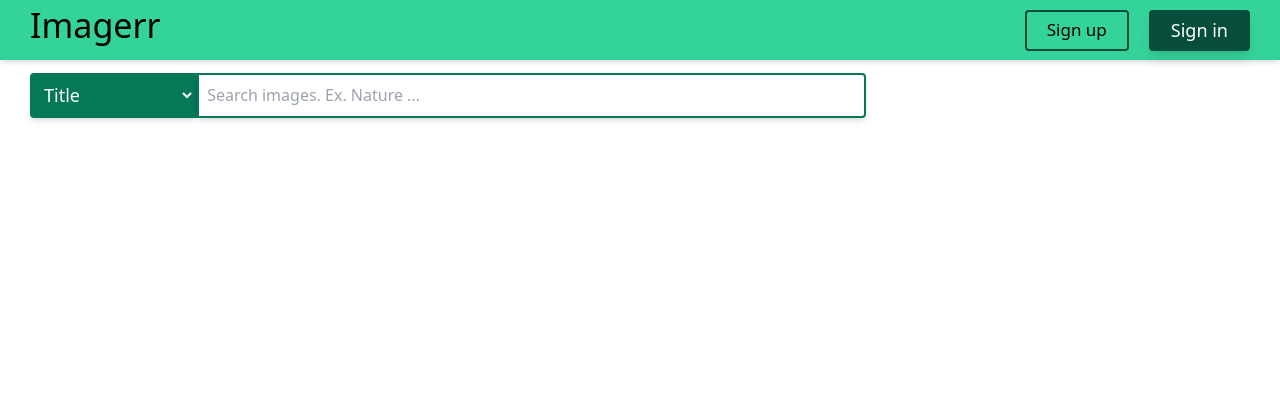
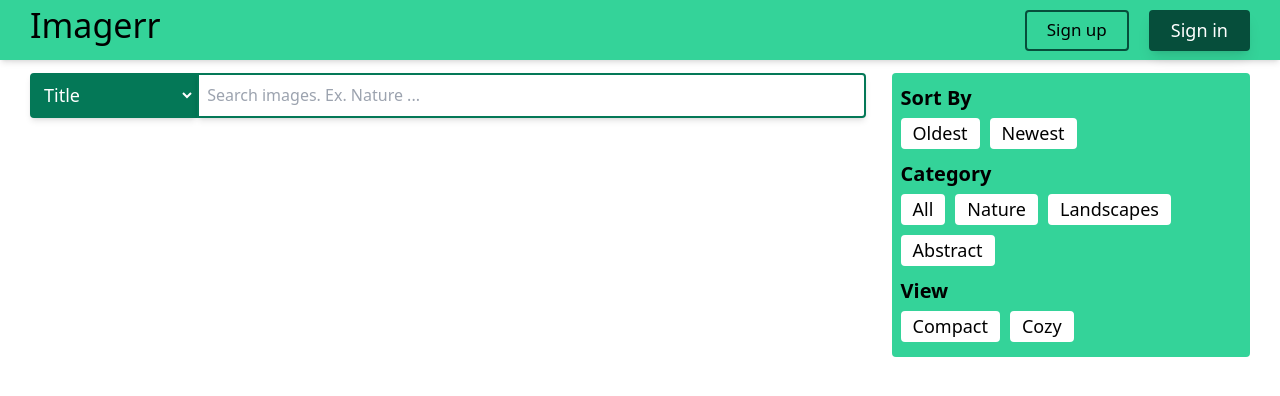
Before and after one commit to Swayangdipta/Imagerr-Frontend, a React (Create React App) app: page / in a window 1280 px wide. Shown: the top 396 px of the page. Built offline with nearby package versions, Linux system fonts and the light colour scheme.

Commit message:
Designed Filters UI

```diff
--- a/src/components/Home/Home.jsx
+++ b/src/components/Home/Home.jsx
@@ -1,5 +1,6 @@
 import React from 'react'
 import Header from '../base/Header'
+import ImageFilters from './ImageFilters'
 import ImageSearch from './ImageSearch'
 
 const Home = () => {
@@ -7,6 +8,7 @@ const Home = () => {
     <div>
         <Header currentLocation="home" />
         <ImageSearch />
+        <ImageFilters />
     </div>
   )
 }
--- a/src/components/Home/ImageFilters.jsx
+++ b/src/components/Home/ImageFilters.jsx
@@ -1,9 +1,70 @@
-import React from 'react'
+import React, { useState } from 'react'
 
 const ImageFilters = () => {
+    const [activeFilters,setActiveFilters] = useState({
+        sort: 'oldest',
+        category: 'all',
+        view: 'compact'
+    })
+
+    const handleClick = e => sect => {
+        handleUIChange(e,sect)
+    }
+
+    const handleUIChange = (e,sect) => {
+        if(sect === "sort"){
+            document.getElementById(activeFilters.sort).classList.remove("bg-blue-900")
+            document.getElementById(activeFilters.sort).classList.remove("border-blue-900")
+            document.getElementById(activeFilters.sort).classList.remove("text-white")
+            document.getElementById(activeFilters.sort).classList.add("bg-white")
+            document.getElementById(activeFilters.sort).classList.add("border-white")
+        }else if(sect === "view"){
+            document.getElementById(activeFilters.view).classList.remove("bg-blue-900")
+            document.getElementById(activeFilters.view).classList.remove("border-blue-900")
+            document.getElementById(activeFilters.view).classList.remove("text-white")
+            document.getElementById(activeFilters.view).classList.add("bg-white")
+            document.getElementById(activeFilters.view).classList.add("border-white")
+        }else{
+            document.getElementById(activeFilters.category).classList.remove("bg-blue-900")
+            document.getElementById(activeFilters.category).classList.remove("border-blue-900")
+            document.getElementById(activeFilters.category).classList.remove("text-white")
+            document.getElementById(activeFilters.category).classList.add("bg-white")
+            document.getElementById(activeFilters.category).classList.add("border-white")
+        }
+
+
+        e.target.classList.add("bg-blue-900")
+        e.target.classList.add("border-blue-900")
+        e.target.classList.add("text-white")
+        e.target.classList.remove("bg-white")
+        e.target.classList.remove("border-white")
+        setActiveFilters({...activeFilters,[sect]: e.target.id})
+    }
   return (
-    <div className='w-[30vw] h-max py-[20px] fixed top-[60px] right-0 rounded bg-emerald-300'>
-
+    <div className='w-[28vw] mr-[30px] mt-[13px] min-h-[200px] h-max py-[10px] fixed top-[60px] right-0 rounded bg-emerald-400'>
+        <section className='w-[95%] max-h-[150px] h-max mx-auto'>
+            <h2 className='text-[20px] font-[600]'>Sort By</h2>
+            <div className='flex gap-[10px] my-[5px] w-[100%] flex-wrap'>
+                <button onClick={e=>handleClick(e)("sort")} id="oldest" className='px-[10px] text-[18px] rounded border-2 border-white bg-white'>Oldest</button>
+                <button onClick={e=>handleClick(e)("sort")} id="newest" className='px-[10px] text-[18px] rounded border-2 border-white bg-white'>Newest</button>
+            </div>
+        </section>
+        <section className='w-[95%] max-h-[150px] h-max mx-auto mt-[10px]'>
+            <h2 className='text-[20px] font-[600]'>Category</h2>
+            <div className='flex gap-[10px] my-[5px] w-[100%] flex-wrap'>
+                <button id="all" onClick={e=>handleClick(e)("category")} className='px-[10px] text-[18px] rounded border-2 border-white bg-white'>All</button>
+                <button id="nature" onClick={e=>handleClick(e)("category")} className='px-[10px] text-[18px] rounded border-2 border-white bg-white'>Nature</button>
+                <button id="landscapes" onClick={e=>handleClick(e)("category")} className='px-[10px] text-[18px] rounded border-2 border-white bg-white'>Landscapes</button>
+                <button id="abstract" onClick={e=>handleClick(e)("category")} className='px-[10px] text-[18px] rounded border-2 border-white bg-white'>Abstract</button>
+            </div>
+        </section>
+        <section className='w-[95%] max-h-[150px] h-max mx-auto mt-[10px]'>
+            <h2 className='text-[20px] font-[600]'>View</h2>
+            <div className='flex gap-[10px] my-[5px] w-[100%] flex-wrap'>
+                <button id="compact" onClick={e=>handleClick(e)("view")} className='px-[10px] text-[18px] rounded border-2 border-white bg-white'>Compact</button>
+                <button id="cozy" onClick={e=>handleClick(e)("view")} className='px-[10px] text-[18px] rounded border-2 border-white bg-white'>Cozy</button>
+            </div>
+        </section>
     </div>
   )
 }
```
